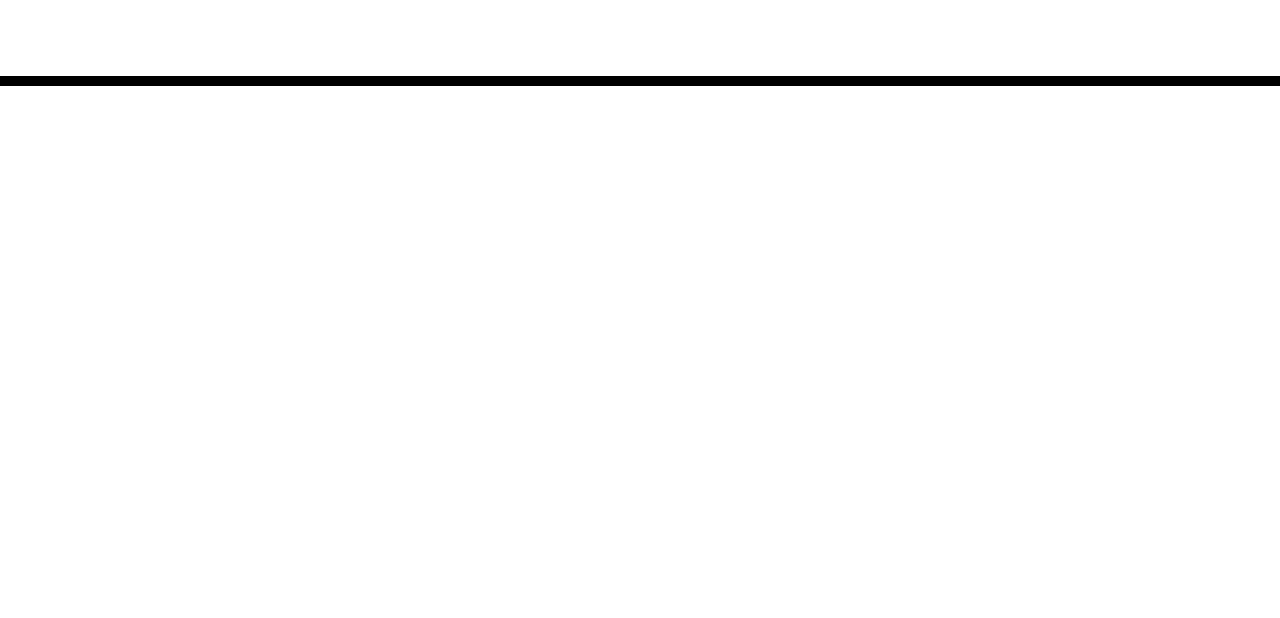
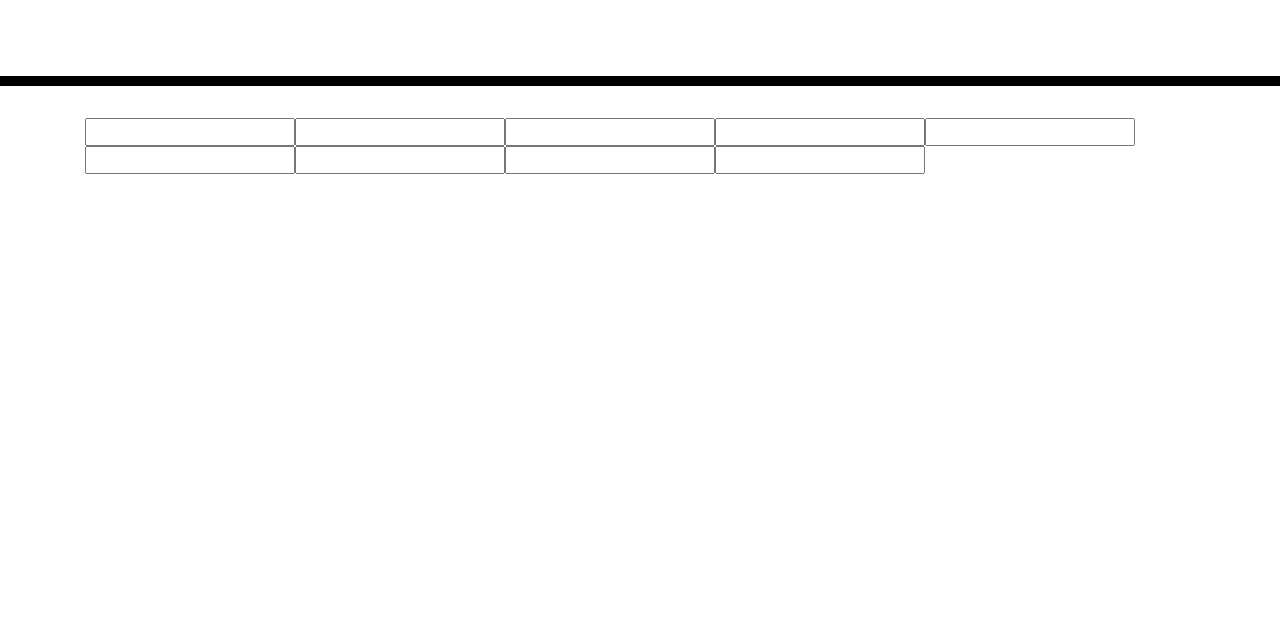
Before and after one commit to areye022/workdayscheduler, a plain HTML site: page index.html in a window 1280 px wide. Shown: the part 182-800 px from the top of the page. Drawn offline with nearby package versions, Linux system fonts and the light colour scheme.

Commit message:
created js and added basic input sections per each hour

```diff
--- a/index.html
+++ b/index.html
@@ -34,5 +34,6 @@
 
     <script src="https://code.jquery.com/jquery-3.4.1.min.js"></script>
     <script src="https://cdnjs.cloudflare.com/ajax/libs/moment.js/2.24.0/moment.min.js"></script>
+    <script src='script.js'></script>
   </body>
 </html>
--- /dev/null
+++ b/script.js
@@ -0,0 +1,15 @@
+// creating a practice box to append
+var timeBlocks= document.querySelector(".container")
+
+
+var workHours=['9AM','10AM','11AM','12PM',"1PM",'2PM','3PM','4PM','5PM']
+// blank var to add inputs
+var todoList="";
+
+for (var i=0; i<workHours.length;i++){
+    console.log(workHours);
+    var listEl=document.createElement('input');
+    listEl.setAttribute("id","planInput");
+    listEl.textContent=workHours[i];
+    timeBlocks.appendChild(listEl);
+}
```
